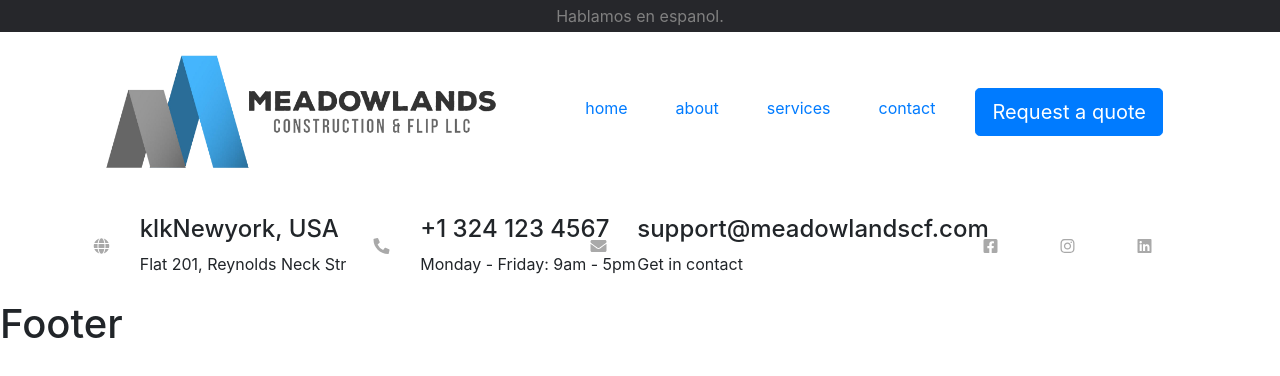
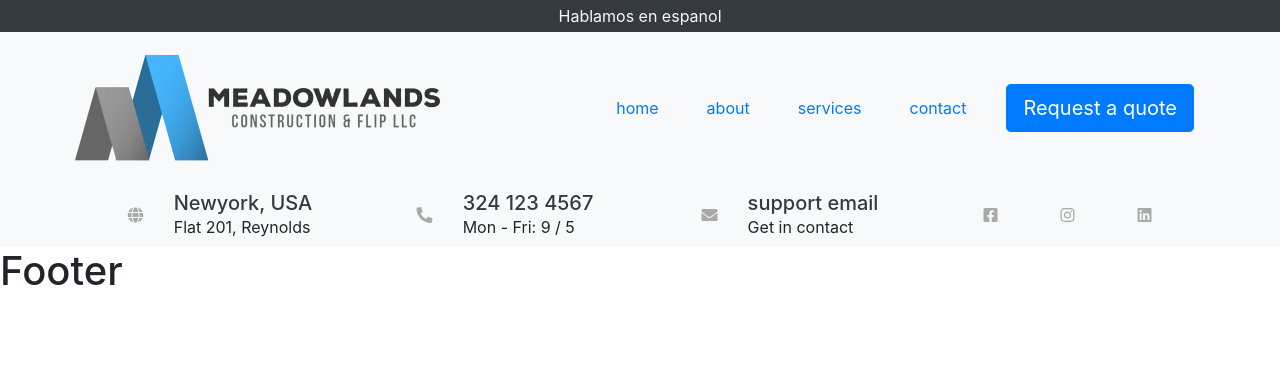
Before and after one commit to pguerrerox/website-meadowlandscf-com, a Next.js app: page / in a window 1280 px wide. Shown: the top 376 px of the page. Built offline with nearby package versions, Linux system fonts and the light colour scheme.

Commit message:
v0.2.2 - Header done with bootstrap

```diff
--- a/components/header/HeaderContactCard.js
+++ b/components/header/HeaderContactCard.js
@@ -21,8 +21,8 @@ export default function ContactCardHeader(props){
   return (
     props.social
     ?
-    <div className='col-xl-3 col-lg-4 mx-md-auto px-2 py-4'>
-      <div className='socials d-flex flex-row justify-content-center align-items-center h-100'>
+    <div className='col-xl-3 col-lg-4 col-md-6 col-sm-12 py-2 d-flex justify-content-center'>
+      <div className='d-flex flex-row justify-content-center align-items-center'>
       {
       socialIcons.map( (x) => {
         return (
@@ -34,13 +34,15 @@ export default function ContactCardHeader(props){
       </div>
     </div>
     :
-    <div className='col-xl-3 col-lg-4 d-flex flex-row justify-content-center px-2 py-4 CardContainer'>
-      <div className='d-flex align-items-center awesomeIcon'>
-        <FontAwesomeIcon icon={data.logo} style={iconStyle}/>
-      </div>
-      <div className='pl-3'>
-        <h4>{data.topLine}</h4>
-        <span className='text-nowrap'>{data.botLine}</span>
+    <div className='col-xl-3 col-lg-4 col-md-6 col-sm-12 py-2 d-flex justify-content-center'>
+      <div className='d-flex flex-row justify-content-center align-items-center'>
+        <div className='d-flex align-items-center awesomeIcon'>
+          <FontAwesomeIcon icon={data.logo} style={iconStyle}/>
+        </div>
+        <div className='pl-3'>
+          <h5 className='m-0 p-0'><a href={data.link} className='text-dark text-decoration-none'>{data.topLine}</a></h5>
+          <span className='text-nowrap'>{data.botLine}</span>
+        </div>
       </div>
     </div>
   )
--- a/components/header/HeaderDown.js
+++ b/components/header/HeaderDown.js
@@ -5,9 +5,9 @@ import HeaderContactCard from './HeaderContactCard';
 export default function HeaderDown(props) {
   return (
     <>
-    <section className='HeaderDown'>
+    <section className='HeaderDown bg-light'>
       <div className='container'>
-        <div className='row'>
+        <div className='row d-flex justify-content-center'>
           <HeaderContactCard data={props.data} type='location'/>
           <HeaderContactCard data={props.data} type='hours'/>
           <HeaderContactCard data={props.data} type='email'/>
--- a/components/header/HeaderNavbar.js
+++ b/components/header/HeaderNavbar.js
@@ -1,3 +1,6 @@
+// imported modules
+import {FontAwesomeIcon} from '@fortawesome/react-fontawesome';
+
 // imported nextjs/api
 import Link from 'next/link';
 
@@ -12,9 +15,9 @@ export default function HeaderNavbar() {
 
   return (
     <>
-      <section className='HeaderMid'>
+      <section className='HeaderMid bg-light'>
         <div className='container'>
-          <nav className='navbar navbar-expand-lg bg-white'>
+          <nav className='navbar navbar-expand-lg px-0 py-2 row'>
             <div className='navbar-brand'>
               <Link href='/'>
                 <a><img src='/images/logo-hori.png' alt="Brand Logo"/></a>
@@ -22,11 +25,11 @@ export default function HeaderNavbar() {
             </div>
 
             <button className="navbar-toggler" type="button" data-toggle="collapse" data-target="#navbarNavAltMarkup" aria-controls="navbarNavAltMarkup" aria-expanded="false" aria-label="Toggle navigation">
-              <span className="navbar-toggler-icon">X</span>
+              <span className="navbar-toggler-icon"><FontAwesomeIcon icon="bars"/></span>
             </button>
 
             <div className="collapse navbar-collapse justify-content-end" id="navbarNavAltMarkup">
-              <div className='navbar-nav d-flex justify-content-end'>
+              <div className='navbar-nav d-flex justify-content-end  align-items-center'>
                 {menuItems.map((item)=><Link href={item.link}><a className='nav-link mx-3'>{item.page}</a></Link>)}
                 <button type="button" className="btn btn-primary btn-lg mx-3" data-toggle="modal" data-target="#exampleModal">Request a quote</button>
               </div>
@@ -37,7 +40,7 @@ export default function HeaderNavbar() {
 
       <style jsx>{`
       .HeaderMid img{
-        width: 400px;
+        width: 375px;
       }
 
       `}</style>
--- a/components/header/HeaderTop.js
+++ b/components/header/HeaderTop.js
@@ -2,16 +2,16 @@
 export default function HeaderTop(props) {
   return (
     <>
-      <section className='HeaderTop'>
+      <section className='HeaderTop bg-dark text-light'>
         <div className='container d-flex justify-content-center py-1'>
-          <span className=''>Hablamos en espanol.</span>
+          <span className=''>Hablamos en espanol</span>
         </div>
       </section>
 
       <style jsx>{`
       .HeaderTop {
-        background: #26272b;
-        color: gray
+        /* background: #26272b; */
+        /* color: gray */
       }
       `}</style>
     </>
--- a/data/contact.json
+++ b/data/contact.json
@@ -1,18 +1,21 @@
 {
   "location":{
     "logo":"globe",
-    "topLine":"klkNewyork, USA",
-    "botLine":"Flat 201, Reynolds Neck Str"
+    "topLine":"Newyork, USA",
+    "botLine":"Flat 201, Reynolds",
+    "link":"map"
   },
   "hours":{
     "logo":"phone-alt",
-    "topLine":"+1 324 123 4567",
-    "botLine":"Monday - Friday: 9am - 5pm"
+    "topLine":"324 123 4567",
+    "botLine":"Mon - Fri: 9 / 5",
+    "link":"tel:13241234567"
   },
   "email":{
     "logo":"envelope",
-    "topLine":"support@meadowlandscf.com",
-    "botLine":"Get in contact"
+    "topLine":"support email",
+    "botLine":"Get in contact",
+    "link":"mailto:someone@example.com"
   },
   "social":{
     "facebook": {
```
